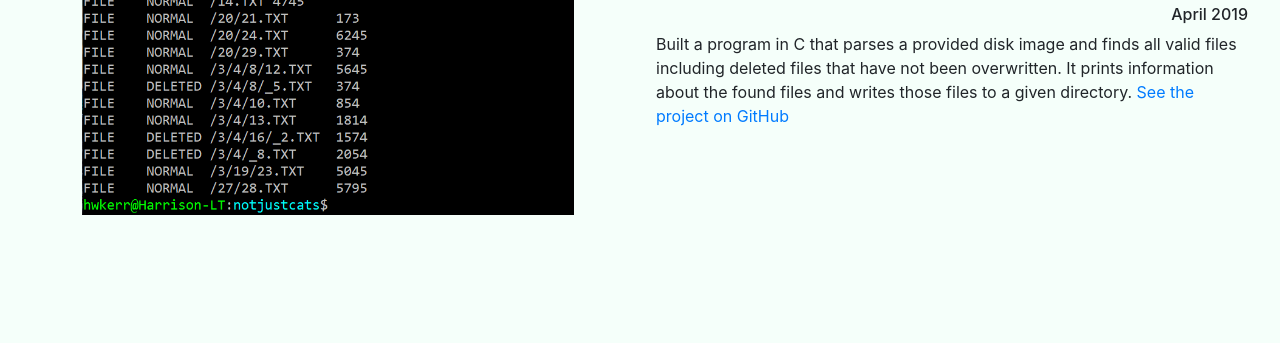
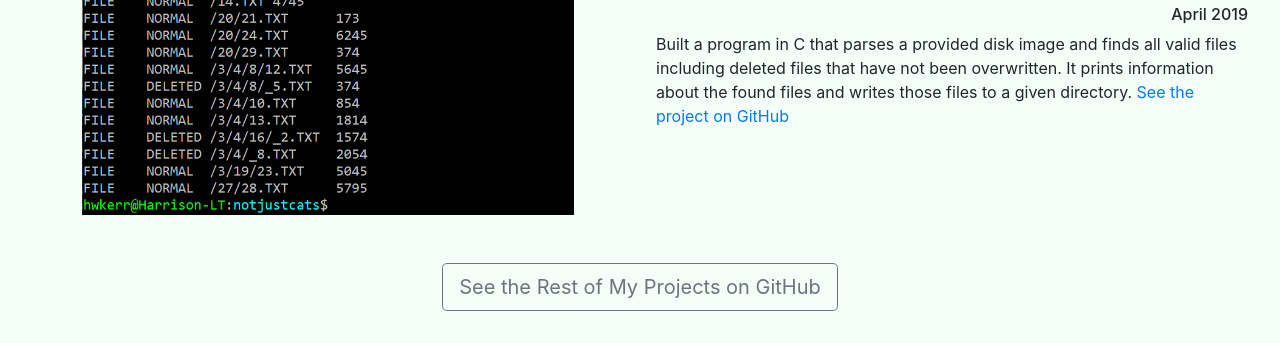
Before and after one commit to hwkerr/portfolioSite, a plain HTML site: page portfolio.html in a window 1280 px wide. Shown: the part 464-807 px from the top of the page. Drawn offline with nearby package versions, Linux system fonts and the light colour scheme.

Commit message:
Added GitHub button on Portfolio page

```diff
--- a/portfolio.html
+++ b/portfolio.html
@@ -99,6 +99,9 @@
 			</p>
 		</div>
 	</div>
+	<h2 align="center" style="margin:1em;">
+		<a class="btn btn-outline-secondary btn-lg" href="https://github.com/hwkerr" role="button">See the Rest of My Projects on GitHub</a>
+	</h2>
 
     <!-- Optional JavaScript -->
     <!-- jQuery first, then Popper.js, then Bootstrap JS -->
```
